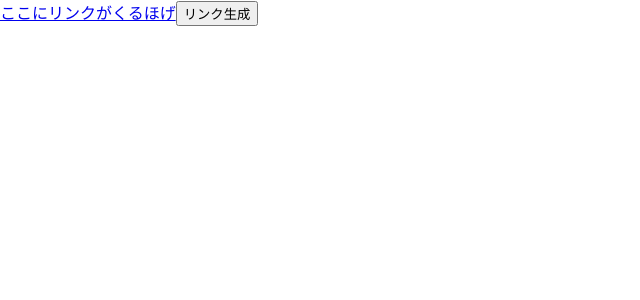
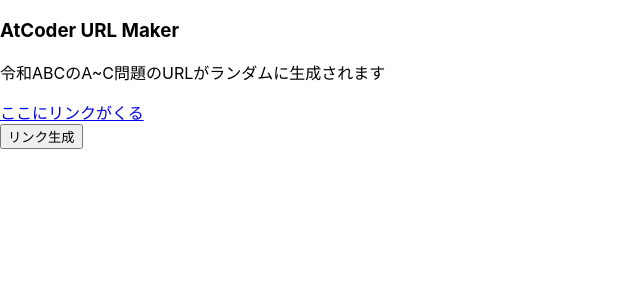
Before and after one commit to MiniSlime/AtCoder_URL_Maker, a React (Create React App) app: page / in a window 1280 px wide. Shown: the top 300 px of the page, without its empty margins (0-640 px from the left). Built offline with nearby package versions, Linux system fonts and the light colour scheme.

Commit message:
タイトルと説明文を追加

```diff
--- a/src/App.js
+++ b/src/App.js
@@ -3,7 +3,7 @@
 class App extends React.Component {
   constructor(props){
     super(props);
-    this.state = {url: "ここにリンクがくるほげ",}
+    this.state = {url: "ここにリンクがくる",}
   }
 
   randomInt(min,max){
@@ -22,10 +22,12 @@
 
   render(){
     return(
-      <dev>
-        <a href={this.state.url}>{this.state.url}</a>
+      <div>
+        <h3>AtCoder URL Maker</h3>
+        <p>令和ABCのA~C問題のURLがランダムに生成されます</p>
+        <div><a href={this.state.url}>{this.state.url}</a></div>
         <button onClick={() => {this.handleClick()}}>リンク生成</button>
-      </dev>
+      </div>
     );
   }
 }
```
Also changed, not shown: 7 other files (tests, documents, lock files or other folders).
